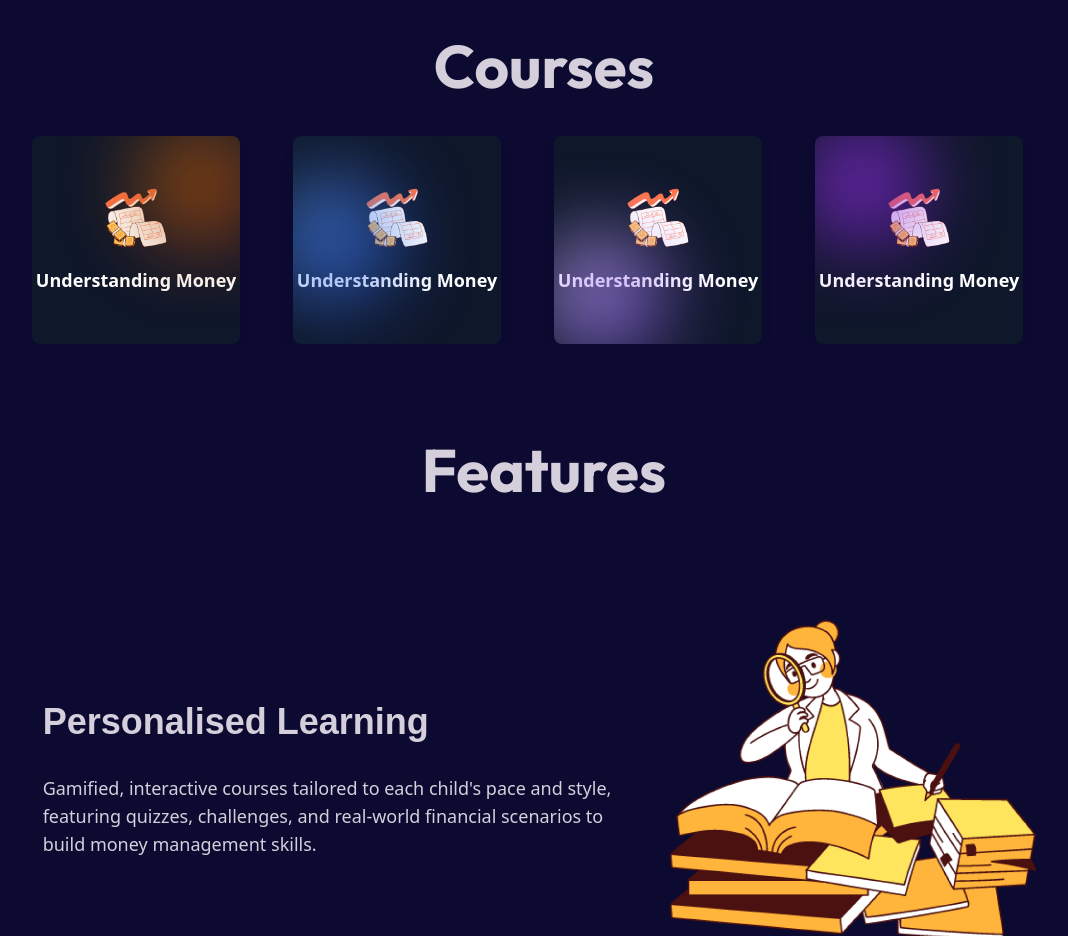
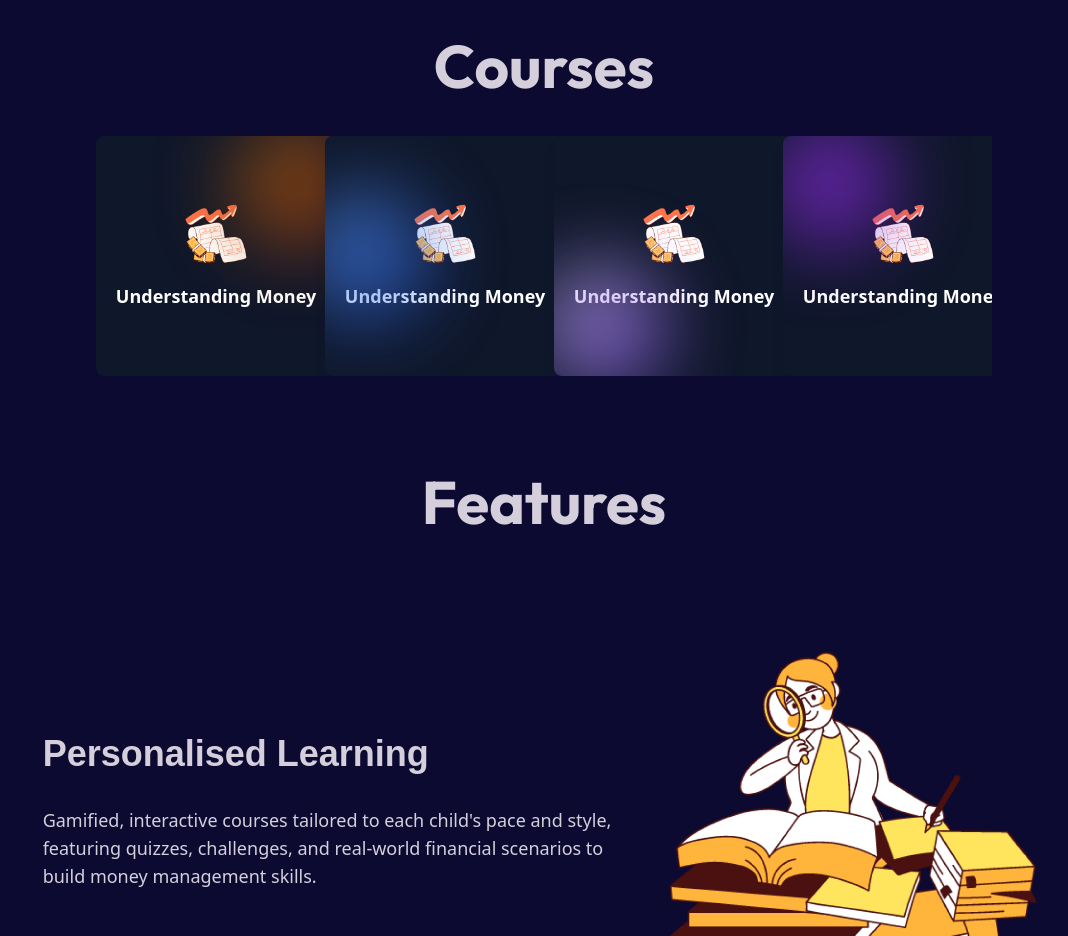
Before and after one commit to TekLingo/Fyntrest, a React (Vite) app in the folder frontend/: page / in a window 1280 px wide. Shown: the part 860-1796 px from the top of the page, without its empty margins (96-1164 px from the left). Built offline with nearby package versions, Linux system fonts and the light colour scheme; a web font is replaced by a local one.

Commit message:
card css fixed

```diff
--- a/frontend/src/components/Cards/CourseCard.jsx
+++ b/frontend/src/components/Cards/CourseCard.jsx
@@ -25,7 +25,7 @@ const CourseCard = ({ title, img, index }) => {
 	const selectedStyle = variantStyles[index % variantStyles.length];
 
 	return (
-		<div className="CourseCard w-52 h-52 rounded-lg flex flex-col items-center justify-center shadow-lg relative overflow-hidden bg-slate-900">
+		<div className="CourseCard w-60 h-60 rounded-lg flex flex-col items-center justify-center shadow-lg relative overflow-hidden bg-slate-900">
 			{/* Decorative Span for Blur Effect */}
 			<span
 				className={`absolute w-32 h-32 rounded-full blur-2xl opacity-70 ${selectedStyle.bg} ${selectedStyle.position}`}
--- a/frontend/src/index.css
+++ b/frontend/src/index.css
@@ -9,8 +9,8 @@ body {
 }
 
 .swiper {
-	width: 80%;
-	height: 80%;
+	width: 70%;
+	height: 100%;
 }
 
 .swiper-slide {
```
